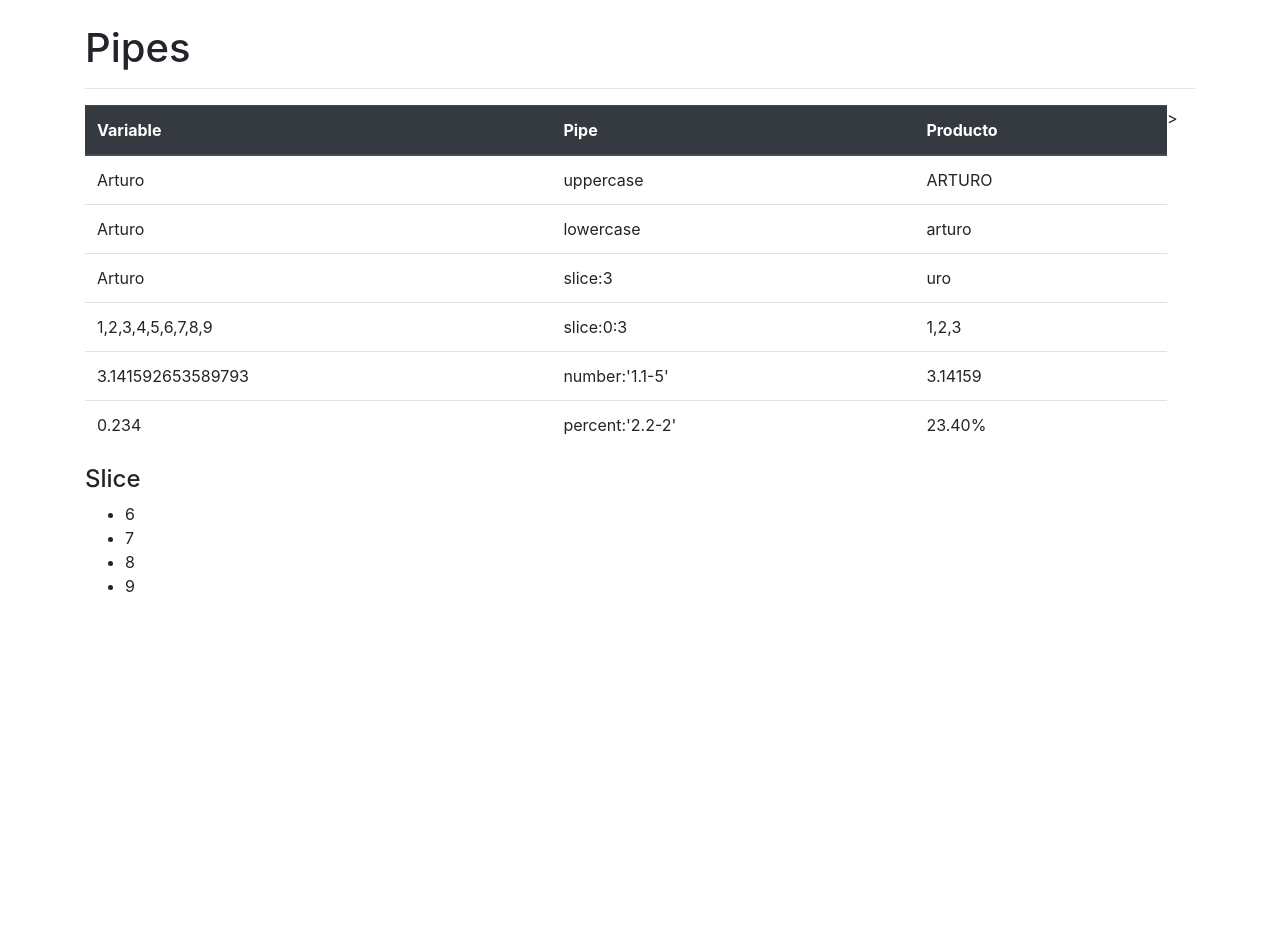
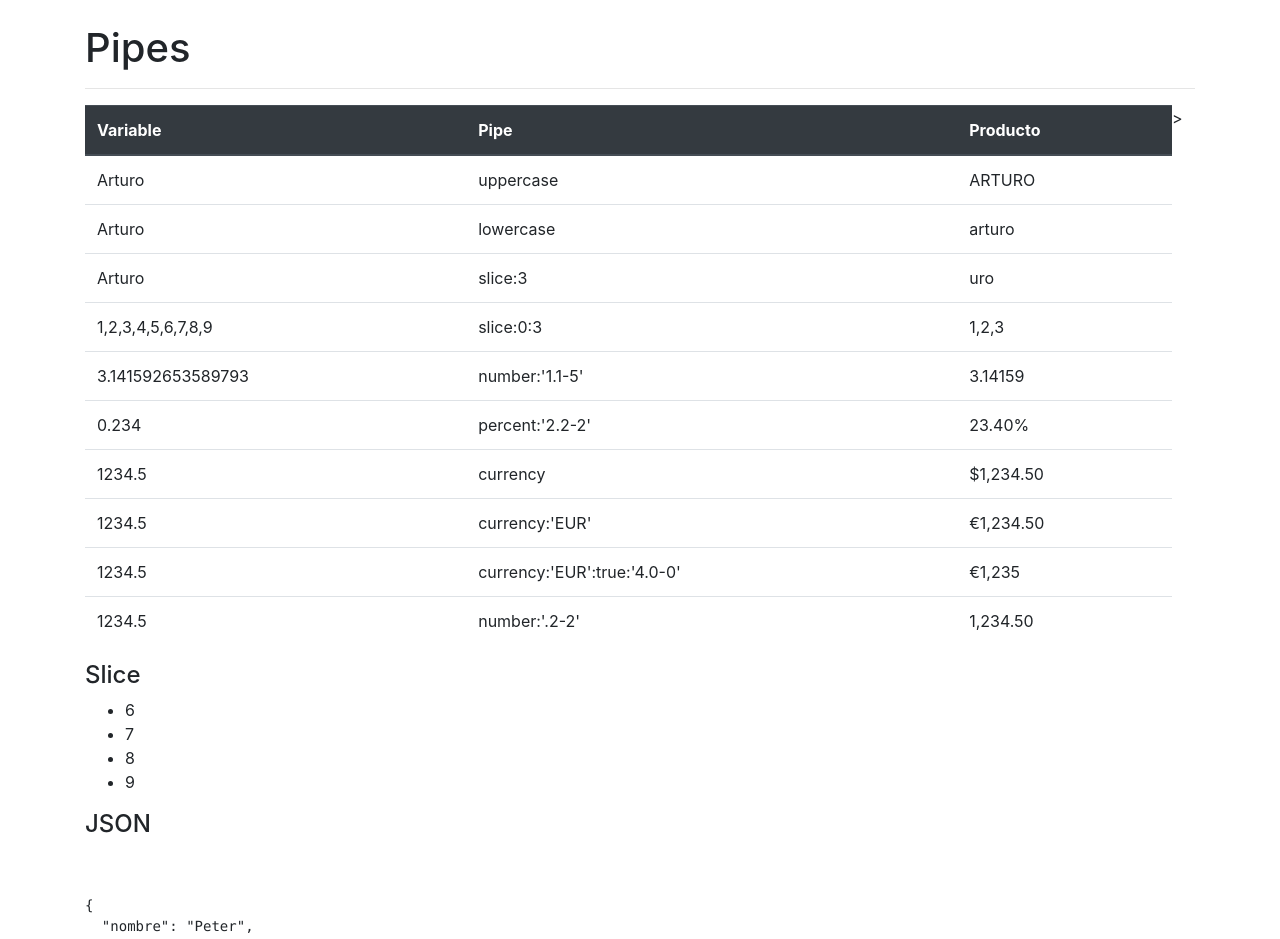
Before and after one commit to arturobarbaro/angularUdemy, an Angular app: page / in a window 1280 px wide. Shown: the top 939 px of the page. Before the commit the page ends 800 px from the top, so only its background shows below. Built offline with nearby package versions, Linux system fonts and the light colour scheme.

Commit message:
Pipes currency y json

```diff
--- a/src/app/app.component.html
+++ b/src/app/app.component.html
@@ -42,6 +42,26 @@
       <td> percent:'2.2-2' </td>
       <td> {{a|percent:'2.2-2'}} </td>
     </tr>
+    <tr>
+      <td> {{salario}} </td>
+      <td> currency </td>
+      <td> {{salario|currency}} </td>
+    </tr>
+    <tr>
+      <td> {{salario}} </td>
+      <td> currency:'EUR' </td>
+      <td> {{salario|currency:'EUR'}} </td>
+    </tr>
+    <tr>
+      <td> {{salario}} </td>
+      <td> currency:'EUR':true:'4.0-0'</td>
+      <td> {{salario|currency:'EUR':true:'4.0-0'}} </td>
+    </tr>
+    <tr>
+      <td> {{salario}} </td>
+      <td> number:'.2-2'</td>
+      <td> {{salario|number:'.2-2'}} </td>
+    </tr>
   </tbody>
 </table>
 
@@ -50,4 +70,9 @@
 
         <li *ngFor="let item of array |slice:5:20">{{item}}</li>
     </ul>
+
+    <h4>JSON</h4>
+    <br><br>
+    <pre>{{heroe | json}}</pre>
+
 </div>
--- a/src/app/app.component.ts
+++ b/src/app/app.component.ts
@@ -13,4 +13,16 @@ export class AppComponent {
   PI = Math.PI;
 
   a=0.234;
+
+  salario = 1234.5;
+
+  heroe = {
+      nombre: 'Peter',
+      clave: 'Spiderman',
+      edad: 30,
+      direccion:{
+          calle: "Primera",
+          numero: "12"
+      }
+  }
 }
```
